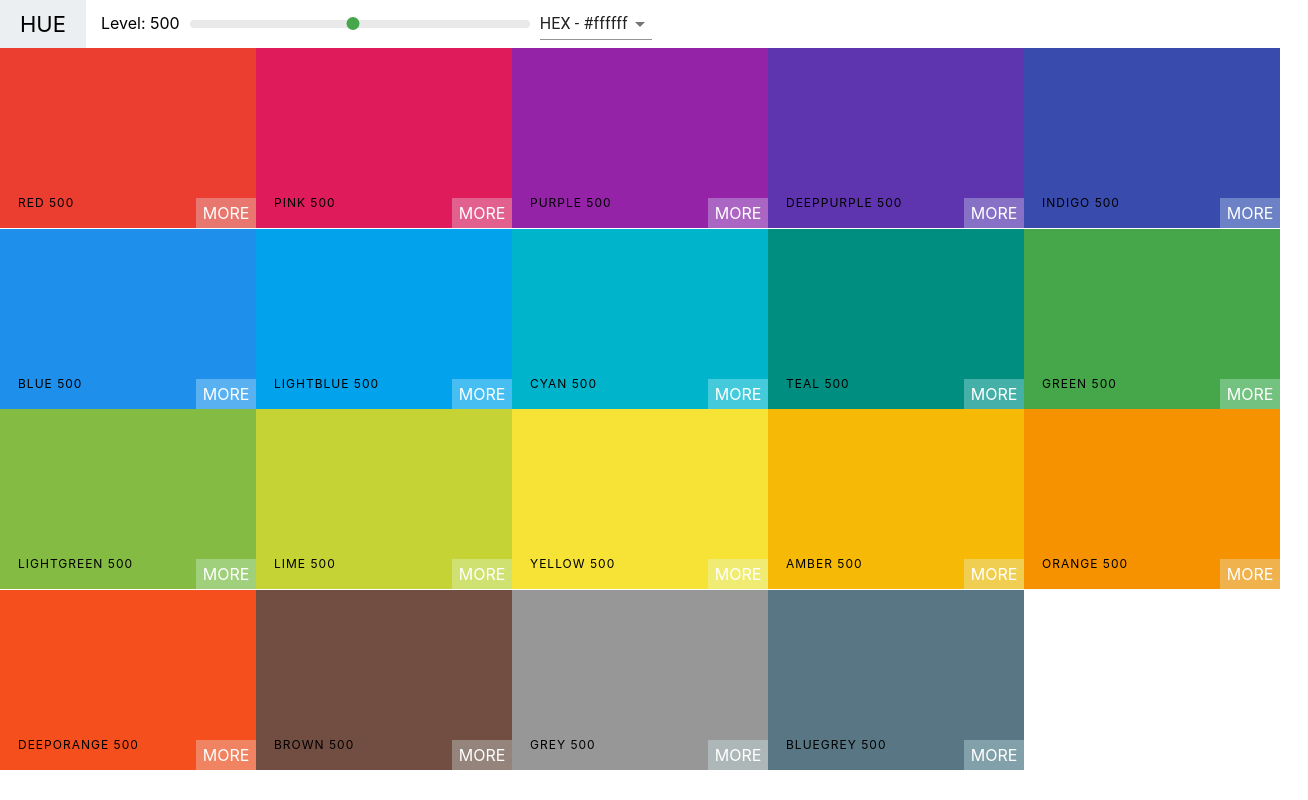
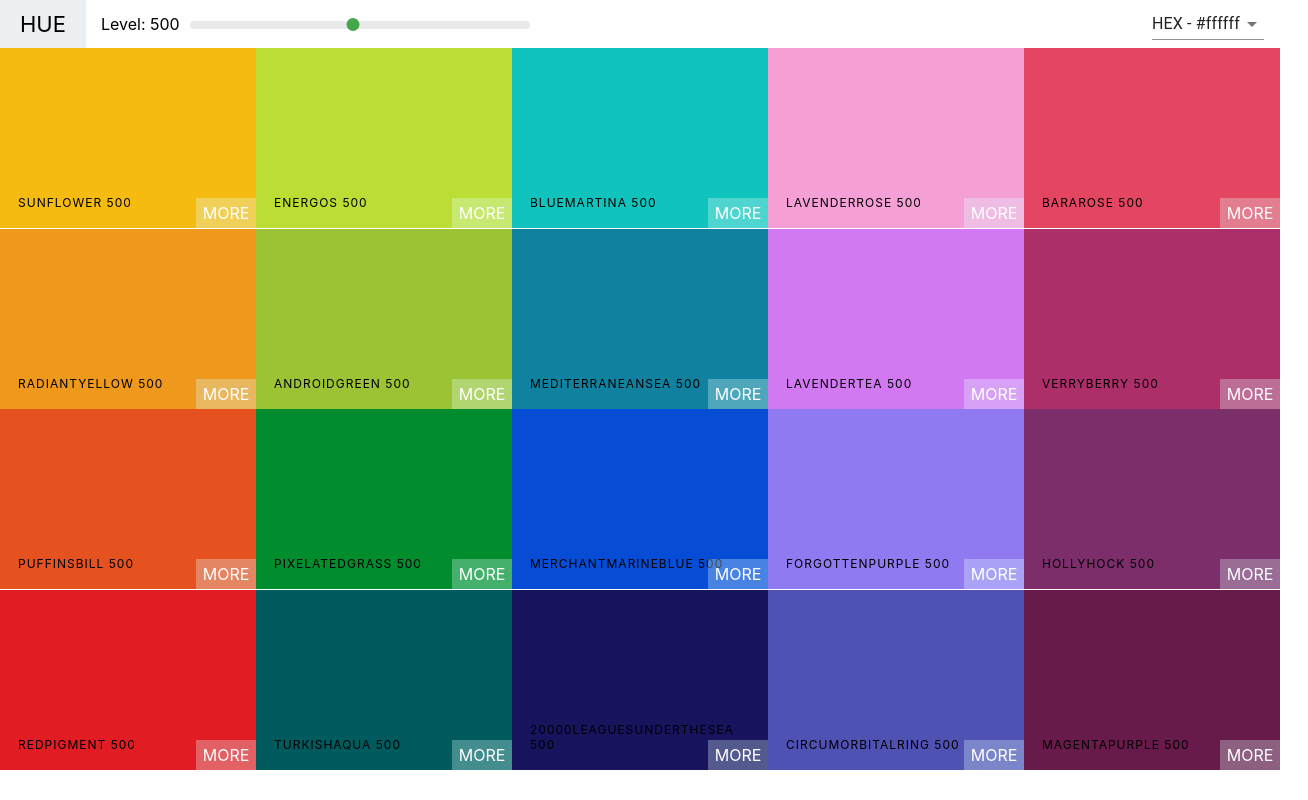
Before and after one commit to vishnuk7/Hue, a React (Create React App) app: page / in a window 1280 px wide. Shown: the whole page, 1308 px wide, since content can reach past the window. Built offline with nearby package versions, Linux system fonts and the light colour scheme.

Commit message:
add snackbar ☺

```diff
--- a/package.json
+++ b/package.json
@@ -4,6 +4,7 @@
   "private": true,
   "dependencies": {
     "@material-ui/core": "^4.11.0",
+    "@material-ui/icons": "^4.9.1",
     "@testing-library/jest-dom": "^5.11.4",
     "@testing-library/react": "^11.1.0",
     "@testing-library/user-event": "^12.1.10",
--- a/src/App.js
+++ b/src/App.js
@@ -6,7 +6,7 @@ import generatePalette from './colorHelpers';
 function App() {
 	return (
 		<div className='App'>
-			<Palette palette={generatePalette(seedColors[0])} />
+			<Palette palette={generatePalette(seedColors[2])} />
 		</div>
 	);
 }
--- a/src/ColorBox.css
+++ b/src/ColorBox.css
@@ -65,7 +65,6 @@
 
 .box-content {
 	position: absolute;
-	width: 100%;
 	left: 8px;
 	bottom: 8px;
 	padding: 10px;
--- a/src/Navbar.css
+++ b/src/Navbar.css
@@ -19,6 +19,11 @@
 	text-transform: uppercase;
 	color: #000000;
 	text-decoration: none;
+}
+
+.select-container {
+	margin-left: auto;
+	margin-right: 1rem;
 }
 
 .slider {
--- a/src/Navbar.js
+++ b/src/Navbar.js
@@ -2,6 +2,9 @@ import React, { Component } from 'react';
 import Slider from 'rc-slider';
 import Select from '@material-ui/core/Select';
 import MenuItem from '@material-ui/core/MenuItem';
+import Snackbar from '@material-ui/core/Snackbar';
+import IconButton from '@material-ui/core/IconButton';
+import CloseIcon from '@material-ui/icons/Close';
 
 import 'rc-slider/assets/index.css';
 
@@ -11,23 +14,31 @@ export default class Navbar extends Component {
 	constructor(props) {
 		super(props);
 		this.handleChange = this.handleChange.bind(this);
+		this.closeSnackBar = this.closeSnackBar.bind(this);
 
 		this.state = {
 			format: 'hex',
+			open: false,
 		};
 	}
 
 	handleChange(evt) {
 		this.setState({
 			format: evt.target.value,
+			open: true,
 		});
 
 		this.props.changeFormat(evt.target.value);
 	}
 
+	closeSnackBar() {
+		console.log('hello');
+		this.setState({ open: true });
+	}
+
 	render() {
 		const { level, changeLevel } = this.props;
-		const { format } = this.state;
+		const { format, open } = this.state;
 
 		return (
 			<header className='Navbar'>
@@ -39,12 +50,28 @@ export default class Navbar extends Component {
 					<div className='slider'>
 						<Slider defaultValue={level} min={100} max={900} step={100} onAfterChange={changeLevel} />
 					</div>
+				</div>
+				<div className='select-container'>
 					<Select value={format} onChange={this.handleChange}>
 						<MenuItem value={'hex'}>HEX - #ffffff</MenuItem>
 						<MenuItem value={'rgb'}>RGB - rgb(225,225,225)</MenuItem>
 						<MenuItem value={'rgba'}>RGBA - rgba(225,225,225,1.0)</MenuItem>
 					</Select>
 				</div>
+				<Snackbar
+					open={open}
+					autoHideDuration={3000}
+					anchorOrigin={{ vertical: 'bottom', horizontal: 'left' }}
+					message={<span id='message-id'>Format Changed to {format.toUpperCase()}!</span>}
+					ContentProps={{
+						'aria-describedby': 'message-id',
+					}}
+					action={[
+						<IconButton onClick={this.closeSnackBar} color='inherit' key='close' aria-label='close'>
+							<CloseIcon />
+						</IconButton>,
+					]}
+				/>
 			</header>
 		);
 	}
--- a/src/index.js
+++ b/src/index.js
@@ -4,12 +4,7 @@ import './index.css';
 import App from './App';
 import reportWebVitals from './reportWebVitals';
 
-ReactDOM.render(
-  <React.StrictMode>
-    <App />
-  </React.StrictMode>,
-  document.getElementById('root')
-);
+ReactDOM.render(<App />, document.getElementById('root'));
 
 // If you want to start measuring performance in your app, pass a function
 // to log results (for example: reportWebVitals(console.log))
```
Also changed, not shown: 1 other file (tests, documents, lock files or other folders).
